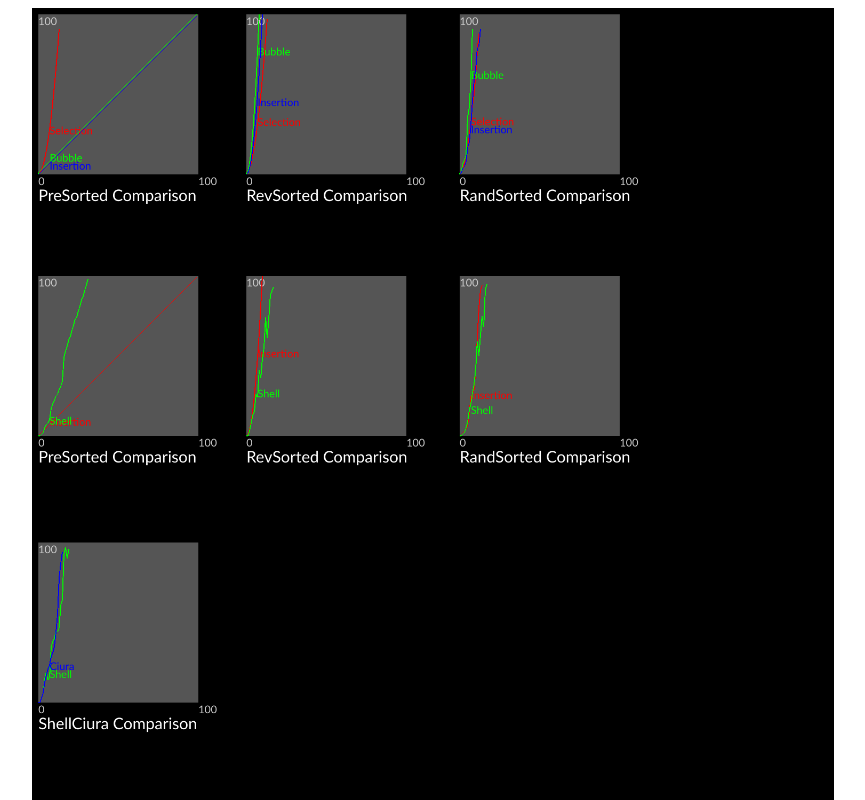
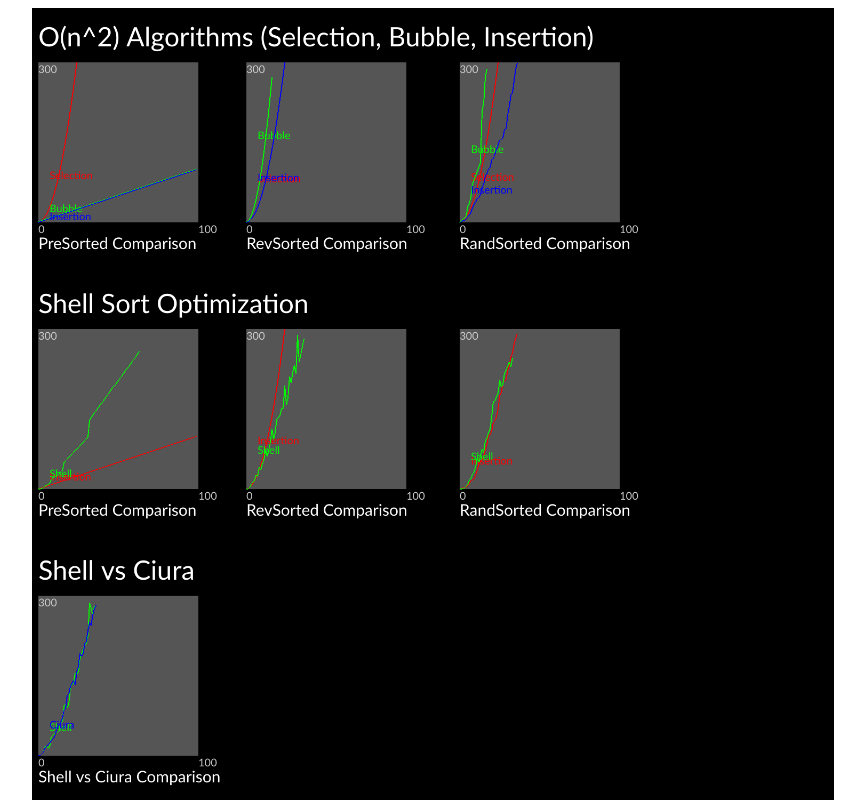
Before and after one commit to ShuaKo/SortingMP, a plain HTML site: page index.html in a window 1280 px wide. Shown: the top 800 px of the page, without its empty margins (207-1072 px from the left). Drawn offline with Linux system fonts and the light colour scheme.

Commit message:
Adding the final sorting algos

```diff
--- a/index.html
+++ b/index.html
@@ -4,7 +4,7 @@
     </title>
     <link rel="stylesheet" href="styles.css">
     <body>
-        <canvas id="myCanvas" width = "1500" height = "2000" style = "border:1px solid" ></canvas>
+        <canvas id="myCanvas" width = "1500" height = "3000" style = "border:1px solid" ></canvas>
     </body>
     <script src="sorting.js"></script>
     <script src="script.js"></script>
--- a/script.js
+++ b/script.js
@@ -7,6 +7,7 @@ function Graph(value0, value1, value2, value3){
     this.positionY = value2;
     this.X = 100;
     this.Y = 100;
+    this.height = 300;
     this.arr = []
     switch(value3){
         case 0://sorted
@@ -56,13 +57,33 @@ function Graph(value0, value1, value2, value3){
                 break;
             case 4:
                 for(var l = 0; l<this.X; l++){
-                    gaps = [1,4,10,23,57];
+                    gaps = [57,23,10,4,1];
                     temp.push(shellSort(this.arr.slice(0,l)));
                 }
                 break;
             case 5:
                 for(var l = 0; l<this.X; l++){
                     temp.push(bucketSort(this.arr.slice(0,l)));
+                }
+                break;
+            case 6:
+                for(var l = 0; l<this.X; l++){
+                    temp.push(radixCountingSort(this.arr.slice(0,l)));
+                }
+                break;
+            case 7:
+                for(var l = 0; l<this.X; l++){
+                    temp.push(radixInsertionSort(this.arr.slice(0,l)));
+                }
+                break;
+            case 8:
+                for(var l = 0; l<this.X; l++){
+                    temp.push(mergeSort(this.arr.slice(0,l)));
+                }
+                break;
+            case 9:
+                for(var l = 0; l<this.X; l++){
+                    temp.push(quickSort(this.arr.slice(0,l)));
                 }
                 break;
         }
@@ -77,7 +98,7 @@ function Graph(value0, value1, value2, value3){
 		context.font = "20px Calibri";
         context.fillText( "0", this.positionX, this.positionY+(this.Y*3)+20);
         context.fillText( "100", this.positionX+(this.X*3), this.positionY+(this.Y*3)+20);
-        context.fillText( "100", this.positionX, this.positionY+20);
+        context.fillText( "300", this.positionX, this.positionY+20);
         context.fillStyle = "#fff";
 		context.font = "30px Calibri";
         context.fillText( this.name, this.positionX, this.positionY+(this.Y*3)+50);
@@ -88,8 +109,8 @@ function Graph(value0, value1, value2, value3){
             context.moveTo(this.positionX, this.positionY+(this.Y*3));
             context.stroke();
             for(var x = 0; x < this.Y; x++){
-                if(this.Y-this.Lines[ctr].arr[x] >= 0)
-                context.lineTo(this.positionX+(x*3), this.positionY+((this.Y-this.Lines[ctr].arr[x])*3));
+                if(this.Y*(this.height/this.Y)-this.Lines[ctr].arr[x] >= 0)
+                context.lineTo(this.positionX+(x*3), this.positionY+((this.Y*(this.height/this.Y)-this.Lines[ctr].arr[x])));
                 context.stroke();
             }
             context.fillStyle = this.Lines[ctr].color;
@@ -108,61 +129,116 @@ function Random(value){
     return Math.floor(Math.random() * value)
 }
 
-var OnSquaredComparisonBC = new Graph("PreSorted Comparison",10,10,0);
+var OnSquaredComparisonBC = new Graph("PreSorted Comparison",10,100,0);
 OnSquaredComparisonBC.addLine("Selection", "#f00", 0);
 OnSquaredComparisonBC.addLine("Bubble", "#0f0", 1);
 OnSquaredComparisonBC.addLine("Insertion", "#00f", 2);
 
-var OnSquaredComparisonWC = new Graph("RevSorted Comparison",400,10,1);
+var OnSquaredComparisonWC = new Graph("RevSorted Comparison",400,100,1);
 OnSquaredComparisonWC.addLine("Selection", "#f00", 0);
 OnSquaredComparisonWC.addLine("Bubble", "#0f0", 1);
 OnSquaredComparisonWC.addLine("Insertion", "#00f", 2);
 
 
-var OnSquaredComparisonAC = new Graph("RandSorted Comparison",800,10,2);
+var OnSquaredComparisonAC = new Graph("RandSorted Comparison",800,100,2);
 OnSquaredComparisonAC.addLine("Selection", "#f00", 0);
 OnSquaredComparisonAC.addLine("Bubble", "#0f0", 1);
 OnSquaredComparisonAC.addLine("Insertion", "#00f", 2);
 
-var ShellSortOptimizationBC = new Graph("PreSorted Comparison",10,500,0);
+var ShellSortOptimizationBC = new Graph("PreSorted Comparison",10,600,0);
 ShellSortOptimizationBC.addLine("Insertion", "#f00",2);
 ShellSortOptimizationBC.addLine("Shell", "#0f0",3);
 
-var ShellSortOptimizationWC = new Graph("RevSorted Comparison",400,500,1);
+var ShellSortOptimizationWC = new Graph("RevSorted Comparison",400,600,1);
 ShellSortOptimizationWC.addLine("Insertion", "#f00",2);
 ShellSortOptimizationWC.addLine("Shell", "#0f0",3);
 
-var ShellSortOptimizationAC = new Graph("RandSorted Comparison",800,500,2);
+var ShellSortOptimizationAC = new Graph("RandSorted Comparison",800,600,2);
 ShellSortOptimizationAC.addLine("Insertion", "#f00",2);
 ShellSortOptimizationAC.addLine("Shell", "#0f0",3);
 
-var ShellGapComparisonShells = new Graph("ShellCiura Comparison", 10, 1000, 2);
+var ShellGapComparisonShells = new Graph("Shell vs Ciura Comparison", 10, 1100, 2);
 ShellGapComparisonShells.addLine("Shell", "#0f0",3);
 ShellGapComparisonShells.addLine("Ciura", "#00f",4);
 
-var BucketSortOptimizationBC = new Graph("PreSorted Comparison", 10 ,1500, 0);
+var BucketSortOptimizationBC = new Graph("PreSorted Comparison", 10 ,1600, 0);
 BucketSortOptimizationBC.addLine("Bucket", "#0f0",5);
 
-var BucketSortOptimizationWC = new Graph("RevSorted Comparison", 400 ,1500, 1);
+var BucketSortOptimizationWC = new Graph("RevSorted Comparison", 400 ,1600, 1);
 BucketSortOptimizationWC.addLine("Bucket", "#0f0",5);
 
-var BucketSortOptimizationAC = new Graph("RandSorted Comparison", 800 ,1500, 2);
-BucketSortOptimizationAC.addLine("Bucket", "#0f0",4);
+var BucketSortOptimizationAC = new Graph("RandSorted Comparison", 800 ,1600, 2);
+BucketSortOptimizationAC.addLine("Bucket", "#0f0",5);
+
+var RadixSortOptimizationBC = new Graph("PreSorted Comparison", 10 ,2100, 0);
+RadixSortOptimizationBC.addLine("RadixCounting", "#0f0",6);
+RadixSortOptimizationBC.addLine("RadixInsertion", "#00f",7);
+
+var RadixSortOptimizationWC = new Graph("RevSorted Comparison", 400 ,2100, 1);
+RadixSortOptimizationWC.addLine("RadixCounting", "#0f0",6);
+RadixSortOptimizationWC.addLine("RadixInsertion", "#00f",7);
+
+var RadixSortOptimizationAC = new Graph("RandSorted Comparison", 800 ,2100, 2);
+RadixSortOptimizationAC.addLine("RadixCounting", "#0f0",6);
+RadixSortOptimizationAC.addLine("RadixInsertion", "#00f",7);
+
+var MergevsQuickBC = new Graph("PreSorted Comparison", 10 ,2600, 0);
+MergevsQuickBC.addLine("Merge", "#0f0",8);
+MergevsQuickBC.addLine("Quick", "#00f",9);
+
+var MergevsQuickWC = new Graph("RevSorted Comparison", 400 ,2600, 1);
+MergevsQuickWC.addLine("Merge", "#0f0",8);
+MergevsQuickWC.addLine("Quick", "#00f",9);
+
+var MergevsQuickAC = new Graph("RandSorted Comparison", 800 ,2600, 2);
+MergevsQuickAC.addLine("Merge", "#0f0",8);
+MergevsQuickAC.addLine("Quick", "#00f",9);
+
 
 function Time(){
     context.fillStyle = "#000";
-    context.fillRect(0,0,1500,2000);
+    context.fillRect(0,0,1500,3000);
 
+    context.fillStyle = "#fff";
+    context.font = "50px Calibri";
+
+    context.fillText("O(n^2) Algorithms (Selection, Bubble, Insertion)", 10, 70);
     OnSquaredComparisonBC.draw();
     OnSquaredComparisonWC.draw();
     OnSquaredComparisonAC.draw();
+
+    context.fillStyle = "#fff";
+    context.font = "50px Calibri";
+    context.fillText("Shell Sort Optimization", 10, 570);
     ShellSortOptimizationBC.draw();
     ShellSortOptimizationWC.draw();
     ShellSortOptimizationAC.draw();
+
+    context.fillStyle = "#fff";
+    context.font = "50px Calibri";
+    context.fillText("Shell vs Ciura", 10, 1070);
     ShellGapComparisonShells.draw();
+
+    context.fillStyle = "#fff";
+    context.font = "50px Calibri";
+    context.fillText("Bucket Sort Optimization", 10, 1570);
     BucketSortOptimizationBC.draw();
     BucketSortOptimizationWC.draw();
     BucketSortOptimizationAC.draw();
+
+    context.fillStyle = "#fff";
+    context.font = "50px Calibri";
+    context.fillText("Radix Sort Optimization", 10, 2070);
+    RadixSortOptimizationBC.draw();
+    RadixSortOptimizationWC.draw();
+    RadixSortOptimizationAC.draw();
+
+    context.fillStyle = "#fff";
+    context.font = "50px Calibri";
+    context.fillText("Merge Sort vs Quick Sort", 10, 2570);
+    MergevsQuickBC.draw();
+    MergevsQuickWC.draw();
+    MergevsQuickAC.draw();
 }
 
 setInterval(Time, 1000);
--- a/sorting.js
+++ b/sorting.js
@@ -23,7 +23,7 @@ function selectionSort(array) {
         swap(array, i, min);
       }
     }
-    return countOuter+countInner+countSwap;
+    return countOuter+countInner;
   }
 
 function bubbleSort(array) {
@@ -44,7 +44,7 @@ function bubbleSort(array) {
         }
       }
     } while(swapped);
-    return countOuter+countInner+countSwap;
+    return countOuter+countInner;
 }
 
 function insertionSort(array) {
@@ -64,7 +64,7 @@ function insertionSort(array) {
       }
       array[j + 1] = temp;
     }
-    return countOuter+countInner+countSwap;
+    return countOuter+countInner;
   }
 
 var gaps = [];
@@ -103,7 +103,6 @@ function bucketSort(array, bucketSize) {
 
     // Setting min and max values
     array.forEach(function (currentVal) {
-        time++;
         if (currentVal < minValue) {
             minValue = currentVal;
         } else if (currentVal > maxValue) {
@@ -137,7 +136,51 @@ function bucketSort(array, bucketSize) {
 }
 
 
-function radixBucketSort (arr) {
+var getDigit = function(num,nth){
+    // get last nth digit of a number
+    var ret = 0;
+    while(nth--){
+      ret = num % 10
+      num = Math.floor((num - ret) / 10)
+    }
+    return ret
+ }
+
+  // radixSort
+function radixCountingSort(list){
+  var time = 0;
+  var max = Math.floor(Math.log10(Math.max.apply(Math,list))),
+      // get the length of digits of the max value in this array
+      digitBuckets = [],
+      idx = 0;
+
+  for(var i = 0;i<max+1;i++){
+
+    // rebuild the digit buckets according to this digit
+    digitBuckets = []
+    for(var j = 0;j<list.length;j++){
+      var digit = getDigit(list[j],i+1);
+
+      digitBuckets[digit] = digitBuckets[digit] || [];
+      digitBuckets[digit].push(list[j]);
+    }
+
+    // rebuild the list according to this digit
+    idx = 0
+    for(var t = 0; t< digitBuckets.length;t++){
+      if(digitBuckets[t] && digitBuckets[t].length > 0){
+        for(j = 0;j<digitBuckets[t].length;j++){
+          list[idx++] = digitBuckets[t][j];
+          time++;
+        }
+      }
+    }
+  }
+  return time;
+}
+
+function radixInsertionSort (arr) {
+  var time = 0;
   var idx1, idx2, idx3, len1, len2, radix, radixKey;
   var radices = {}, buckets = {}, num, curr;
   var currLen, radixStr, currBucket;
@@ -191,9 +234,86 @@ function radixBucketSort (arr) {
         len1 = currBucket.length;
         for (idx3 = 0;idx3 < len1;idx3++) {
           arr[idx1++] = currBucket[idx3];
+          time++;
         }
       }
+      time++;
     }
     buckets = {};
   }
+  return time;
 }
+
+var MStime;
+function mergeSort(list){
+  MStime = 0;
+  if(list.length>2)
+    mergeSortMain(list);
+  // else if(list.length>1)
+  //   merge(list[0],list[1]);
+  return MStime;
+}
+
+function mergeSortMain(arr){
+    if (arr.length < 2)
+        return arr;
+
+    var middle = parseInt(arr.length / 2);
+    var left   = arr.slice(0, middle);
+    var right  = arr.slice(middle, arr.length);
+
+    return merge(mergeSortMain(left), mergeSortMain(right));
+}
+
+function merge(left, right){
+  var result = [];
+
+  while (left.length && right.length) {
+      if (left[0] <= right[0]) {
+          result.push(left.shift());
+      } else {
+          result.push(right.shift());
+      }
+      MStime++;
+  }
+
+  while (left.length){
+      result.push(left.shift());
+      MStime++;
+  }
+
+  while (right.length){
+      result.push(right.shift());
+      MStime++;
+  }
+
+  return result;
+}
+
+var QStime = 0;
+
+function quickSort(list){
+  QStime = 0;
+  quicksort(list);
+  return QStime;
+}
+
+function quicksort(arr){
+    if (arr.length == 0)
+        return [];
+
+    var left = new Array();
+    var right = new Array();
+    var pivot = arr[0];
+
+    for (var i = 1; i < arr.length; i++) {
+        if (arr[i] < pivot) {
+           left.push(arr[i]);
+        } else {
+           right.push(arr[i]);
+        }
+        QStime++;
+    }
+
+    return quicksort(left).concat(pivot, quicksort(right));
+}
```
Lines whose indentation alone changed are shown as unchanged.
